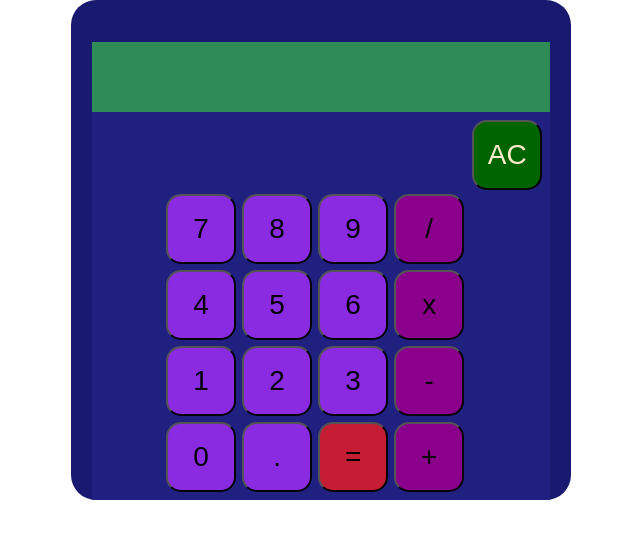
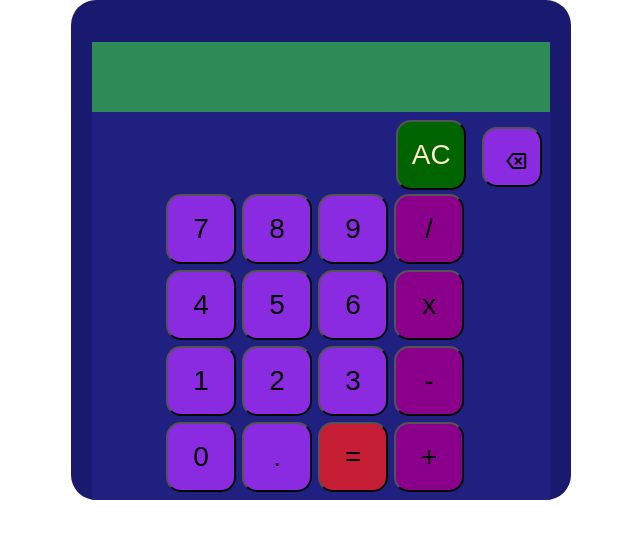
Before and after one commit to Gulcan00/calculator, a plain HTML site: page index.html in a window 1280 px wide. Shown: the whole page, without its empty margins (319-959 px from the left). Drawn offline with nearby package versions, Linux system fonts and the light colour scheme; a web font is replaced by a local one.

Commit message:
Add backspace

```diff
--- a/index.html
+++ b/index.html
@@ -8,13 +8,19 @@
     <link href="https://fonts.googleapis.com/css?family=Handjet" rel="stylesheet" />
     <script src="main.js" defer></script>
     <link rel="icon" href="icon.svg"/>
+    <link rel="stylesheet" href="https://fonts.googleapis.com/css2?family=Material+Symbols+Outlined:opsz,wght,FILL,GRAD@24,400,0,0" />
 </head>
 <body>
     <div class="calc-container">
         <div class="calc-screen">
         </div>
         <div class="calc-buttons-container">
+        <div class="top-btns">
         <button class="calc-clear">AC</button>
+        <button id="backspace" class="material-symbols-outlined">
+            backspace
+        </button>
+        </div>
         <div class="calc-buttons">
             <button class="number">7</button>
             <button class="number">8</button>
--- a/main.js
+++ b/main.js
@@ -89,3 +89,13 @@ submit.addEventListener('click', (e) => {
 
 point.addEventListener('click', populateScreen);
 point.addEventListener('click', () => point.disabled = true)
+
+
+//Backspace
+const backspace = document.getElementById('backspace');
+backspace.addEventListener('click', () => {
+    if (input && screen.textContent) {
+        input.pop();
+        screen.textContent = screen.textContent.slice(0, -1);
+    }
+})
--- a/styles.css
+++ b/styles.css
@@ -80,7 +80,6 @@ button.calc-clear {
     background-color: darkgreen;
     color: blanchedalmond;
     margin-bottom: 4px;
-    align-self: flex-end;
 }
 
 button.calc-clear:hover {
@@ -94,3 +93,10 @@ button.equals {
 button.equals:hover {
     background-color: #cc2c41;
 }
+
+.top-btns {
+    display: flex;
+    align-self: flex-end;
+    align-items: center;
+    gap: 0.5em;
+}
```
